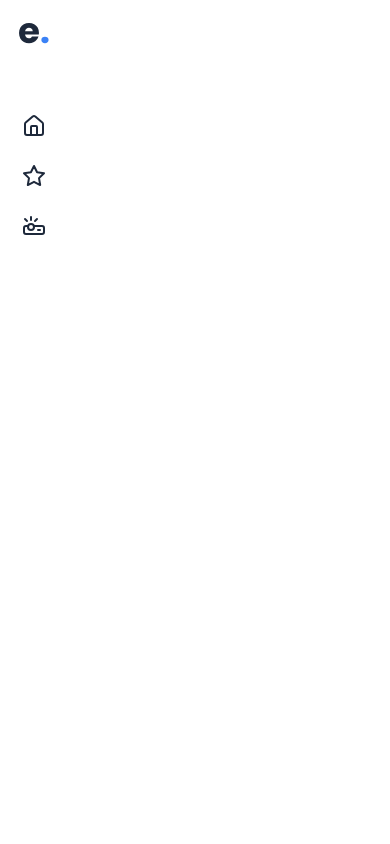
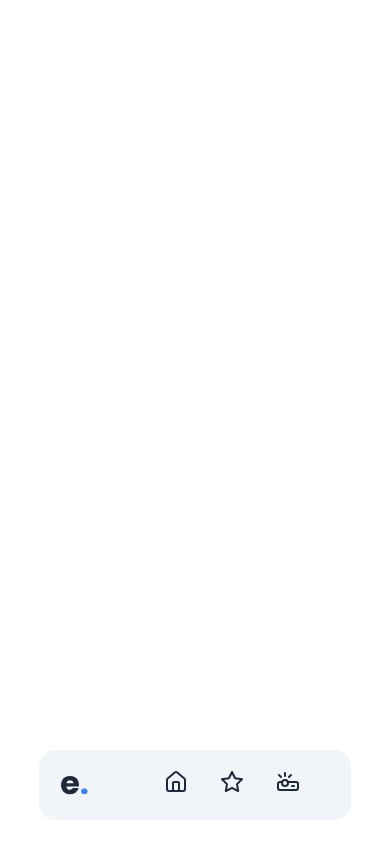
Before and after one commit to avilyre/mfe-base, a React app in the folder navbar/: page / in a window 390 px wide. Built offline with nearby package versions, Linux system fonts and the light colour scheme.

Commit message:
feat: add navbar responsiveness

```diff
--- a/navbar/src/app.tsx
+++ b/navbar/src/app.tsx
@@ -7,21 +7,21 @@ const App = () => {
   return (
     <aside className="aside-container">
       <nav className="navbar-container">
-        <img className="logo-image" src={logo} alt="" />
+        <img className="navbar-logo-image" src={logo} alt="" />
 
         <ul className="menu-list">
-          <li>
-            <a href="#">
+          <li className="menu-list-item">
+            <a className="menu-list-item-link" href="#">
               <HomeIcon />
             </a>
           </li>
-          <li>
-            <a href="#">
+          <li className="menu-list-item">
+            <a className="menu-list-item-link" href="#">
               <Star />
             </a>
           </li>
-          <li>
-            <a href="#">
+          <li className="menu-list-item">
+            <a className="menu-list-item-link" href="#">
               <Projector />
             </a>
           </li>
--- a/navbar/src/styles/app.scss
+++ b/navbar/src/styles/app.scss
@@ -11,6 +11,7 @@
     flex-direction: column;
     align-items: center;
     justify-content: flex-start;
+    gap: 60px;
     height: 100%;
 
     max-width: 73px;
@@ -23,13 +24,12 @@
     .menu-list {
       display: flex;
       flex-direction: column;
-      margin-top: 60px;
     }
 
-    .menu-list li {
+    .menu-list li.menu-list-item {
       list-style: none;
 
-      a {
+      a.menu-list-item-link {
         display: block;
 
         padding: 0.6rem 1.375rem;
@@ -44,3 +44,38 @@
     }
   }
 }
+
+@media screen and (max-width: 470px) {
+  .aside-container {
+    position: absolute;
+    top: calc((100% - 70px) - 24px);
+    left: 50%;
+    transform: translateX(-50%);
+
+    height: 70px;
+    padding: 0 1.375rem;
+    width: min(100%, 312px);
+    border-radius: 16px;
+
+    background: $body-background-color;
+
+    .navbar-container {
+      flex-direction: row;
+      justify-content: space-between;
+
+      .menu-list {
+        flex-direction: row;
+      }
+
+      .menu-list li.menu-list-item {
+        display: inline-block;
+
+        a.menu-list-item-link {
+          display: block;
+
+          padding: 0.6rem 1rem;
+        }
+      }
+    }
+  }
+}
```
